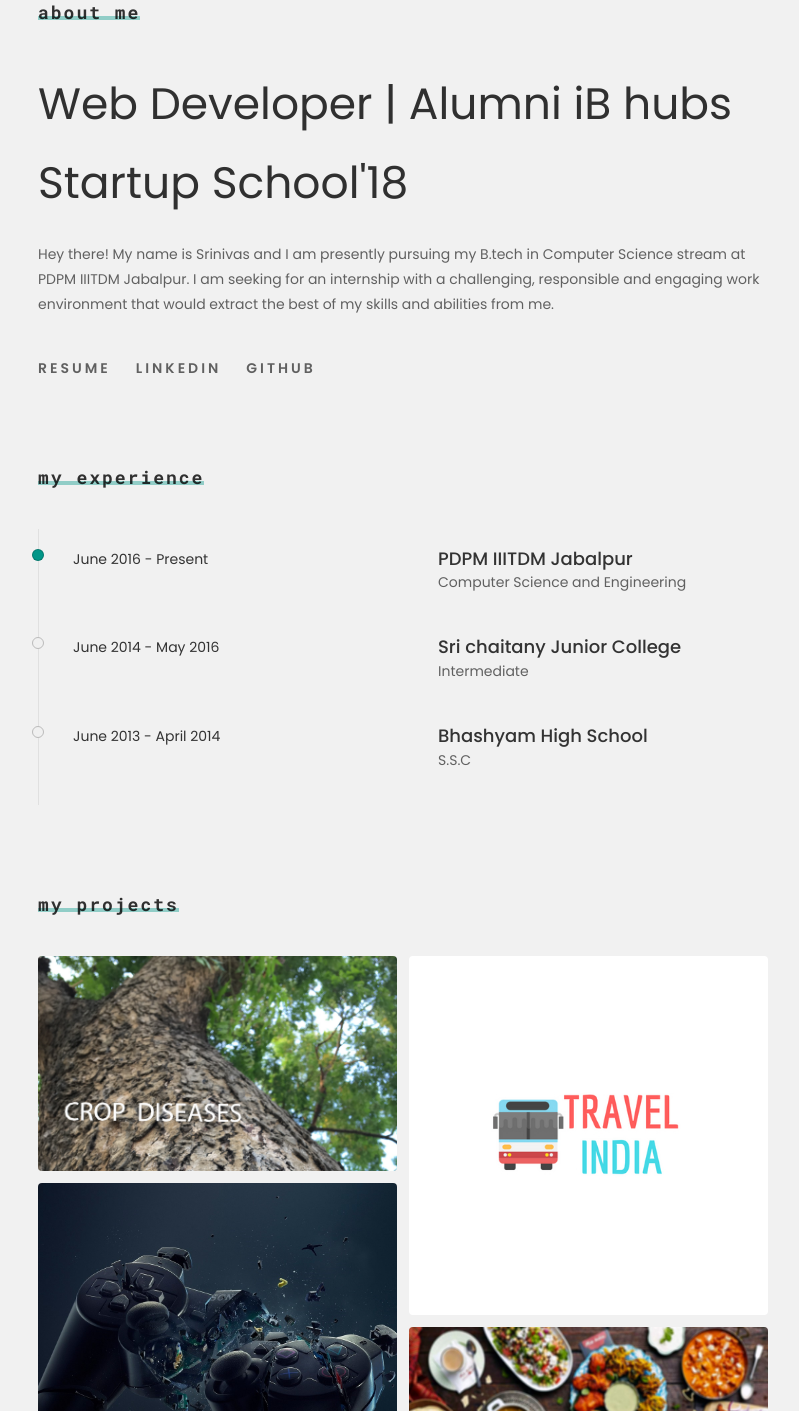
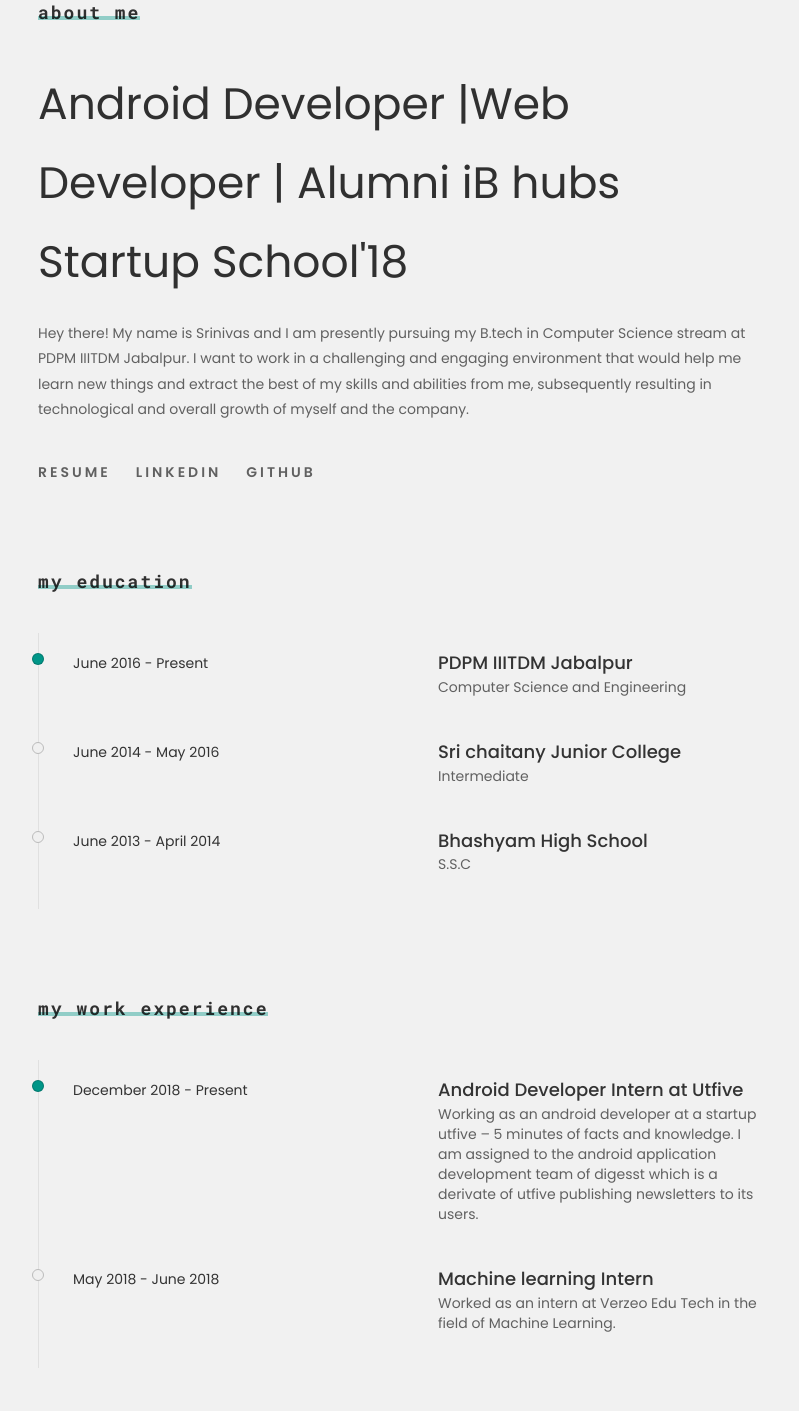
Before and after one commit to itnug987/itnug987.github.io, a plain HTML site: page index.html in a window 1280 px wide. Shown: the part 689-2100 px from the top of the page, without its empty margins (237-1036 px from the left). Drawn offline with Linux system fonts and the light colour scheme; files whose address does not match are found by name.

Commit message:
Update index.html
Added work experience

```diff
--- a/index.html
+++ b/index.html
@@ -110,13 +110,15 @@
 				<div class='about-text' >
 
 					<p class='large' data-aos='fade-up' data-aos-offset='0' >
-						Web Developer | Alumni iB hubs Startup School'18
+						Android Developer |Web Developer | Alumni iB hubs Startup School'18
 					</p>
 
 					<p data-aos='fade-up' >
 						Hey there! My name is Srinivas and I am presently pursuing my B.tech in Computer Science stream at PDPM IIITDM Jabalpur.
-						I am seeking for an internship with a challenging, responsible and engaging work
-environment that would extract the best of my skills and abilities from me.
+						I want to work in a challenging and engaging environment that would help me learn new things and
+    extract the best of my skills and abilities from me, subsequently resulting in technological and overall growth of
+    myself and the company.
+
 					</p>
 
 					<p data-aos='fade-up' >
@@ -150,13 +152,13 @@ environment that would extract the best of my skills and abilities from me.
 
 
 		<!--========================================
-			Experience Section
+			Education Section
 		=========================================-->
 		<section class='section experience-section' id='experience' >
 			<div class='container' >
 
 				<div class='section-header' data-aos='fade-up' >
-					<h2>My experience</h2>
+					<h2>My Education</h2>
 				</div>
 
 				<ul class='timeline' >
@@ -202,6 +204,47 @@ environment that would extract the best of my skills and abilities from me.
 				</ul>
 			</div>
 		</section>
+
+		<!--=======================================
+			Work Experience Section
+		=========================================-->
+		<section class='section experience-section' id='experience' >
+			<div class='container' >
+
+				<div class='section-header' data-aos='fade-up' >
+					<h2>My Work Experience</h2>
+				</div>
+
+				<ul class='timeline' >
+
+					<li class = 'current' data-aos='fade-up' >
+						<div class='date' >
+							December 2018 - Present
+						</div>
+						<div class='content' >
+							<h4>Android Developer Intern at Utfive</h4>
+							<span>Working as an android developer at a startup utfive – 5 minutes of facts and knowledge. I am assigned to the android application development team of digesst which is a derivate of utfive publishing newsletters to its users. </span>
+						</div>
+					</li>
+
+
+
+					<li data-aos='fade-up' >
+						<div class='date' >
+							May 2018 - June 2018
+						</div>
+						<div class='content' >
+							<h4>Machine learning Intern</h4>
+							<span>Worked as an intern at Verzeo Edu Tech in the field of Machine Learning. </span>
+						</div>
+					</li>
+
+				</ul>
+			</div>
+		</section>
+
+
+
 
 		<!--========================================
 			Portfolio Section
@@ -336,7 +379,7 @@ environment that would extract the best of my skills and abilities from me.
 							<i class='icon-basic-keyboard' ></i>
 							<h4>Programming </h4>
 							<p>
-								I love building websites and android application.
+								I love building websites and android applications.
 							</p>
 						</div>
 
```
